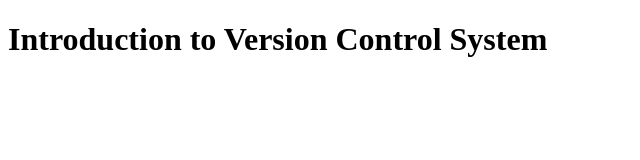
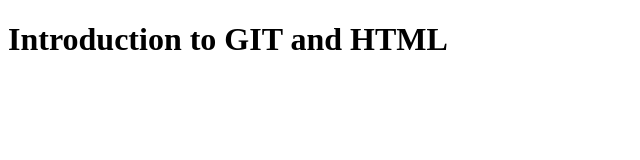
Before and after one commit to nishant-jain-94/git-boeing-demo-2, a plain HTML site: page index.html in a window 1280 px wide. Shown: the whole page, without its empty margins (0-640 px from the left). Drawn offline with Linux system fonts and the light colour scheme.

Commit message:
Modified index.html and README.md

```diff
--- a/index.html
+++ b/index.html
@@ -7,6 +7,6 @@
   <title>Document</title>
 </head>
 <body>
-  <h1>Introduction to Version Control System</h1>
+  <h1>Introduction to GIT and HTML</h1>
 </body>
 </html>
```
Also changed, not shown: 1 other file.
